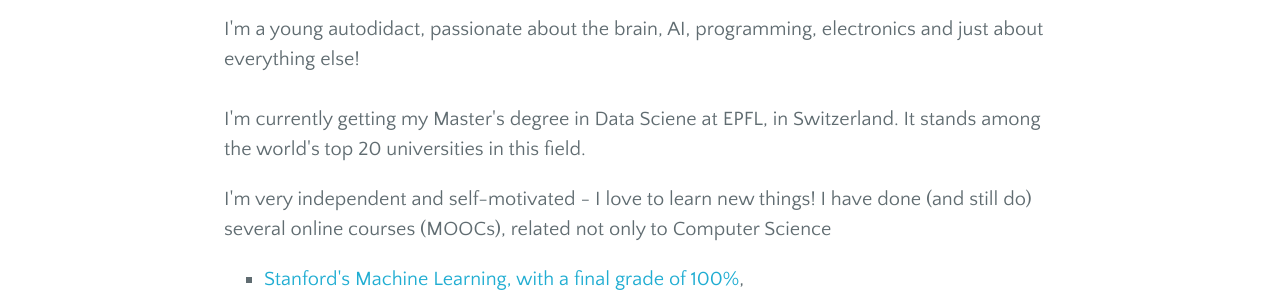
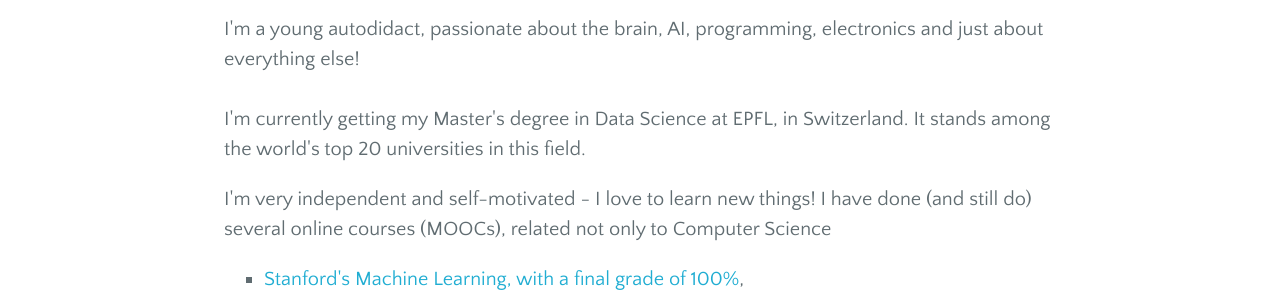
Before and after one commit to obiwit/obiwit.github.io, a Jekyll site: the page built from index.html, in a window 1280 px wide. Shown: the part 468-768 px from the top of the page. Built offline with Jekyll 4.4.1, drawn with Linux system fonts in a browser that asks for light colours; nearby versions of some CDN libraries.

Commit message:
minor typo fix

```diff
--- a/index.html
+++ b/index.html
@@ -8,7 +8,7 @@ author: obiwit
   <h1>About Me</h1>
   <p>I'm a young autodidact, passionate about the brain, AI, programming, electronics and just about everything else!</p>
 
-  <p class="separated">I'm currently getting my Master's degree in Data Sciene at EPFL, in Switzerland. It stands among the world's top 20 universities in this field.</p>
+  <p class="separated">I'm currently getting my Master's degree in Data Science at EPFL, in Switzerland. It stands among the world's top 20 universities in this field.</p>
   <!-- <p>I did my bachelor's degree in Computer Engineering at University of Aveiro, a relatively new Portuguese university, well known for its Computer Science and Electronic Engineering degrees.</p> -->
 
   <p>I'm very independent and self-motivated - I love to learn new things! I have done (and still do) several online courses (MOOCs), related not only to Computer Science</p><ul>
```
